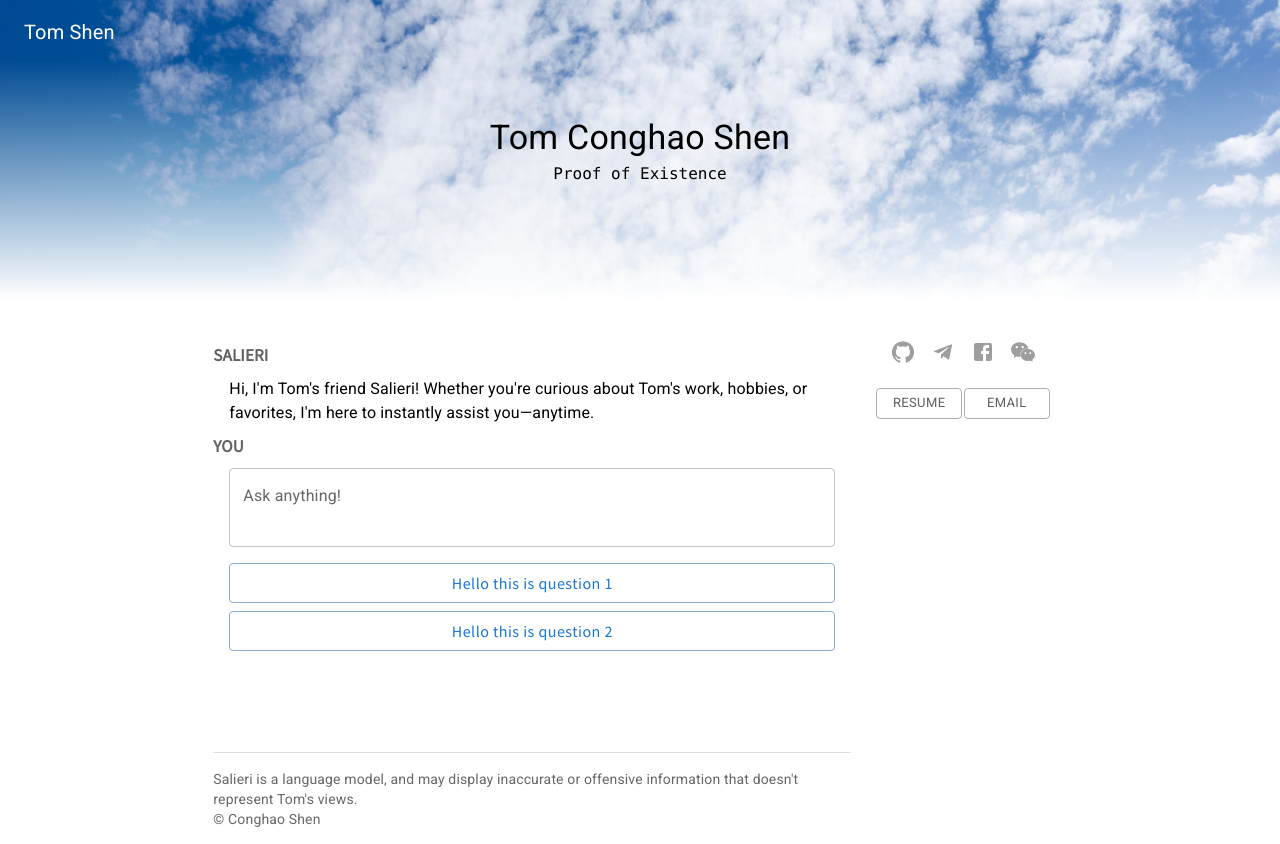
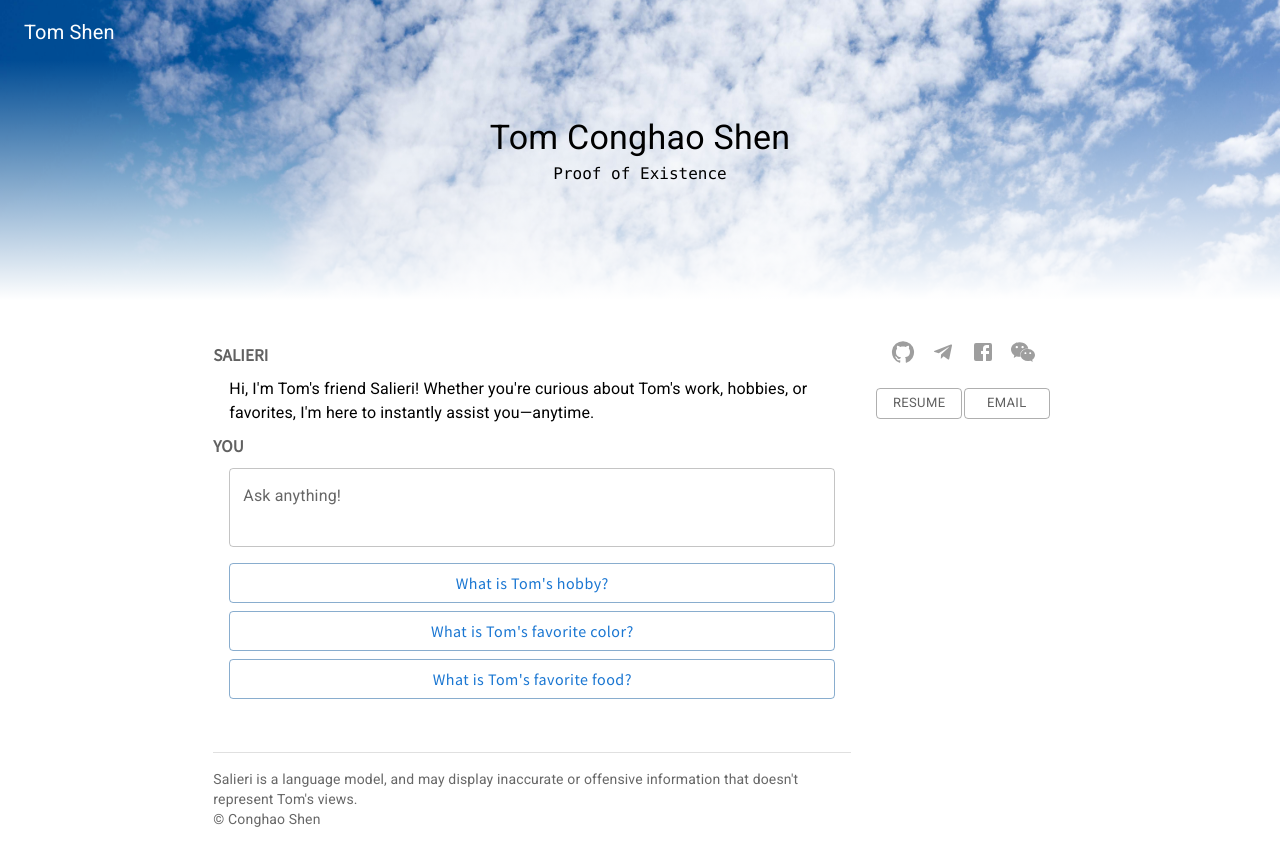
Before and after one commit to tsunrise/personal_website, a React (Create React App) app: page / in a window 1280 px wide. Built offline with nearby package versions, Linux system fonts and the light colour scheme; no server answers.

Commit message:
tweak on backend interaction

```diff
--- a/src/components/salieri/salieri.tsx
+++ b/src/components/salieri/salieri.tsx
@@ -1,8 +1,9 @@
 import { Box, TextField, Typography, Button, Collapse, Grow, Grid, LinearProgress, Alert } from "@mui/material"
 import { blue, grey } from "@mui/material/colors"
-import { useState } from "react"
+import { useMemo, useState } from "react"
 import ReplayIcon from '@mui/icons-material/Replay';
 import SendIcon from '@mui/icons-material/Send';
+import { DummySalieriBackend, useSalieri } from "./service";
 
 const SpeakerTypography = (prop: { speaker: string }) => {
     return <Typography variant="h6" sx={{
@@ -40,6 +41,7 @@ const InputBox = (props: {
     suggested_questions: string[],
     submit: () => void,
     max_length: number,
+    disabled?: boolean
 }) => {
 
     const inputIsEmpty = props.question === ""
@@ -66,6 +68,7 @@ const InputBox = (props: {
                     props.setQuestion(event.target.value)
                 }}
                 error={props.question.length > props.max_length}
+                disabled={props.disabled}
             />
             <Collapse in={displayProgress}>
                 <Grow in={displayProgress} timeout={400}>
@@ -151,9 +154,6 @@ const InputBox = (props: {
         </Collapse>
     </Box>
 }
-
-const welcome_text = `Hi, I'm Tom's friend Salieri! Whether you're curious about Tom's work, hobbies, or favorites, I'm here to instantly assist you—anytime.`
-
 // const placement_text = `The meaning of life is a philosophical and existential question that has been contemplated by humans for millennia. It involves seeking to understand the significance, purpose, or value of life and existence. Many people have approached the question from religious, philosophical, scientific, and existential perspectives.`
 
 
@@ -161,17 +161,23 @@ const welcome_text = `Hi, I'm Tom's friend Salieri! Whether you're curious about
 export const Salieri = () => {
     // initialize Salieri Service
 
+    const [userQuestion, setUserQuestion] = useState("")
+    const backend = useMemo(() => DummySalieriBackend, [])
+    const service = useSalieri(backend)
 
-    const [userQuestion, setUserQuestion] = useState("")
+    const initializing = service.hints == null
+    const suggested_questions = (service.hints == null) ? [] : service.hints.suggested_questions
+    const welcome_text = (service.hints == null) ? "Salieri is Loading..." : service.hints.welcome
 
     return <Box>
         <Message speaker="Salieri" text={welcome_text} />
         <InputBox
             question={userQuestion}
             setQuestion={setUserQuestion}
-            suggested_questions={["Hello this is question 1", "Hello this is question 2"]}
+            suggested_questions={suggested_questions}
             submit={() => { console.log("submit") }}
             max_length={300}
+            disabled={initializing}
         />
         {/* <Message speaker="you" text="What's the meaning of life?" />
         <Message speaker="Salieri" text={placement_text} /> */}
```
